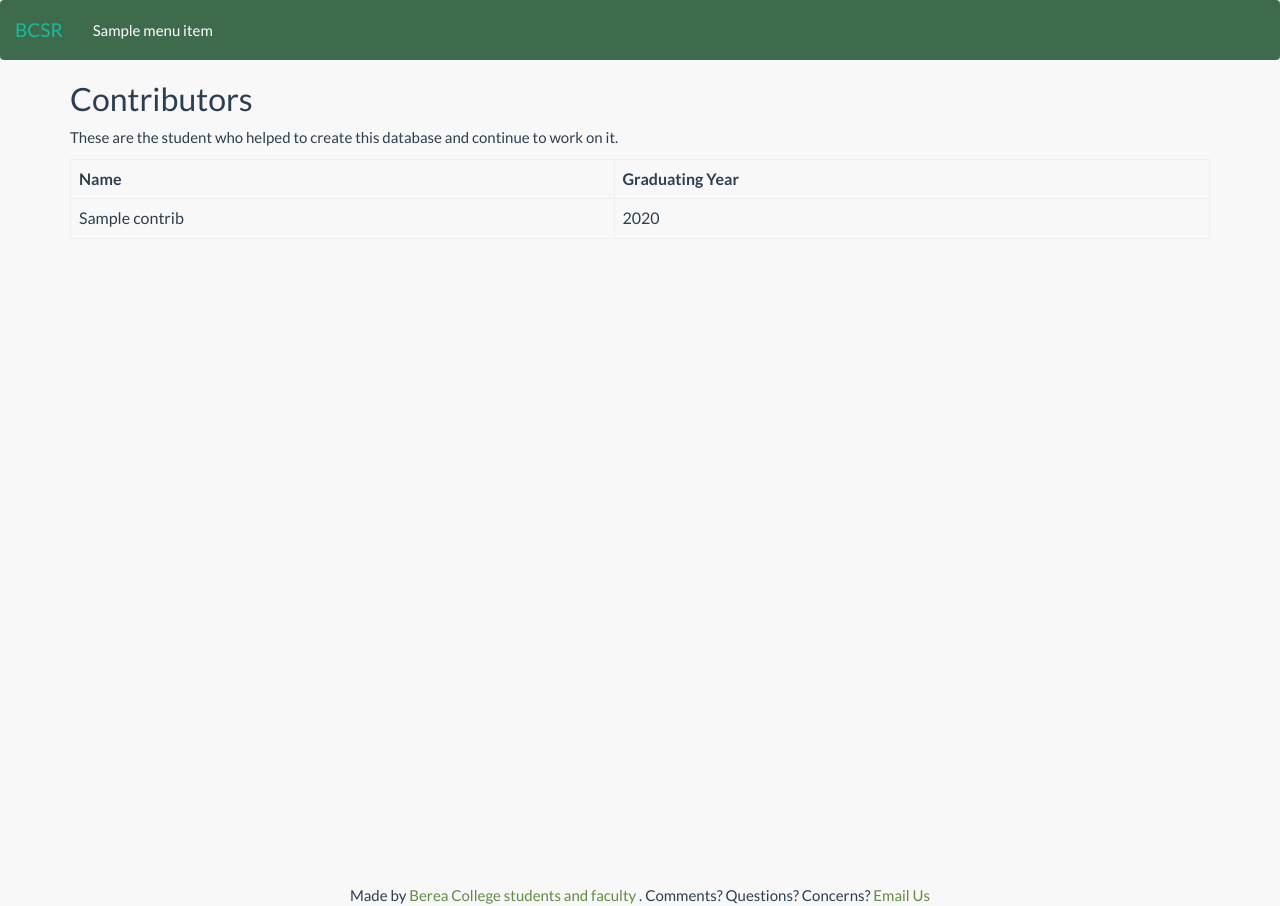
After one commit to BCStudentSoftwareDevTeam/bcsr, a Python web app: template app/templates/snips/nameList.html in a window 1280 px wide. The commit adds this page. Run offline with Jinja, Linux system fonts and the light colour scheme; the template is opened without the code that fills it: most values are stand-ins (such as "Sample title", 1, 10 or a date in 2020); some libraries are stand-ins or nearby versions.

Commit message:
Created a contributors page and stored the data of the contributors.

```diff
--- a/app/__init__.py
+++ b/app/__init__.py
@@ -30,3 +30,4 @@ from app import editAdmin
 from app import addCourse
 from app import missingSyllabi
 from app import removeCourse
+from app import contributors
--- a/app/templates/snips/footer.html
+++ b/app/templates/snips/footer.html
@@ -1,3 +1,6 @@
 <div class="footer text-center">
-  <p>Made by <a>Berea College students and faculty</a>. Comments? Questions? Concerns? <a href="mailto:support@bereacollege.onmicrosoft.com">Email Us</a></p>
+  <p>Made by
+  <a href = "/contributors/" >Berea College students and faculty </a>. Comments? Questions? Concerns?
+  <a href="mailto:support@bereacollege.onmicrosoft.com">Email Us</a>
+  </p>
 </div>
--- /dev/null
+++ b/app/templates/snips/nameList.html
@@ -0,0 +1,23 @@
+{% extends "snips/base.html" %}
+{% set currentPage = 'List of Students' %}
+{% block body %}
+<div id="List of Names">
+    <h2>Contributors</h2>
+    <p> These are the student who helped to create this database and continue to work on it.</p>
+    <table class="table table-bordered">
+
+    <tr class"info">
+        <th>Name</th>
+        <th>Graduating Year</th>
+    </tr>
+
+
+    {% for contrib in cfg.contributors %}
+    <tr class"info">
+        <td>{{contrib.name}}</td>
+        <td>{{contrib.year}}</td>
+    </tr>
+    {% endfor %}
+    </table>
+</div>
+{% endblock %}
```
Also changed, not shown: app/config.yaml (+26 -0 lines), app/contributors.py (added, +14 -0 lines).
